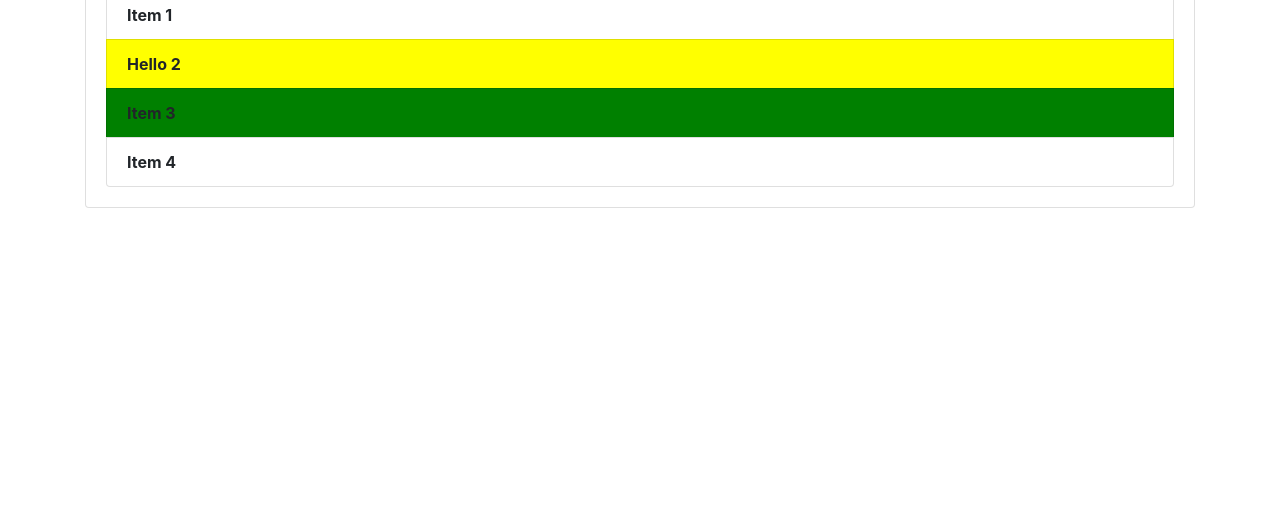
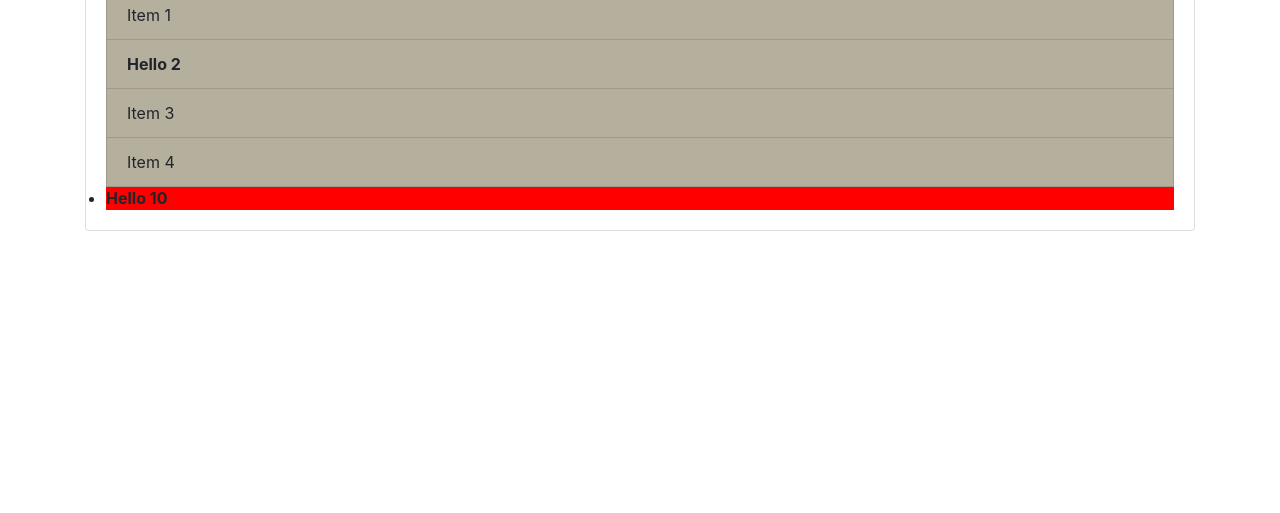
Before and after one commit to mdshayequeahmad/dom, a plain HTML site: page index.html in a window 1280 px wide. Shown: the part 287-800 px from the top of the page. Drawn offline with nearby package versions, Linux system fonts and the light colour scheme.

Commit message:
third commit

```diff
--- a/dom.js
+++ b/dom.js
@@ -29,20 +29,44 @@
 
 
 //GET ELEMENTS BY CLASSNAME
-var items = document.getElementsByClassName('list-group-item');
-console.log(items);
-console.log(items[1]);
-items[1].textContent = 'Hello 2';
-items[1].style.fontWeight = 'bold';
-items[1].style.backgroundColor = 'yellow';
+// var items = document.getElementsByClassName('list-group-item');
+// console.log(items);
+// console.log(items[1]);
+// items[1].textContent = 'Hello 2';
+// items[1].style.fontWeight = 'bold';
+// items[1].style.backgroundColor = 'yellow';
 
 // for (var i=0; i<items.length; i++) {
 //     items[i].style.backgroundColor = '#b5af9e';
 // }
 
 
-items[2].style.backgroundColor = 'green';
+// items[2].style.backgroundColor = 'green';
 
-for (var i=0; i<items.length; i++) {
-    items[i].style.fontWeight = 'bold';
+// for (var i=0; i<items.length; i++) {
+//     items[i].style.fontWeight = 'bold';
+// }
+
+
+//GET ELEMENTS BY TAGNAME
+var li = document.getElementsByTagName('li');
+console.log(li);
+console.log(li[1]);
+li[1].textContent = 'Hello 2';
+li[1].style.fontWeight = 'bold';
+var li = document.getElementsByTagName('li');
+li[1].style.backgroundColor = 'yellow';
+
+for (var i=0; i<li.length; i++) {
+    li[i].style.backgroundColor = '#b5af9e';
 }
+
+
+var new_li = document.getElementsByClassName('new-li');
+new_li[0].textContent = 'Hello 5';
+new_li[0].style.fontWeight = 'bold';
+
+
+var li = document.getElementsByTagName('li');
+li[4].textContent = 'Hello 10';
+li[4].style.backgroundColor = 'red';
--- a/index.html
+++ b/index.html
@@ -26,6 +26,7 @@
       <li class="list-group-item">Item 2</li>
       <li class="list-group-item">Item 3</li>
       <li class="list-group-item">Item 4</li>
+      <li class="new-li">Item 5</li>
     </ul>
    </div>
   </div>
```
